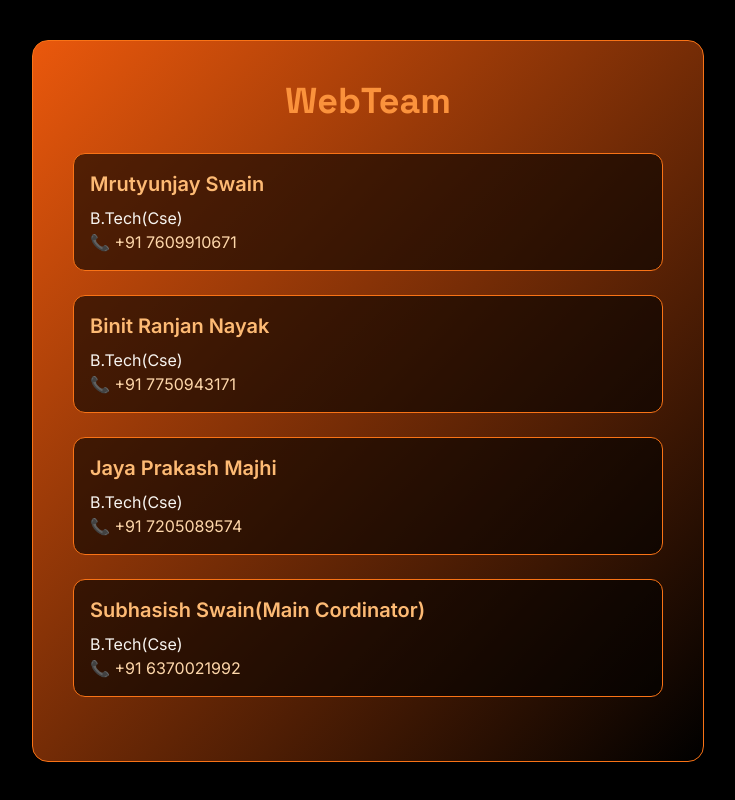
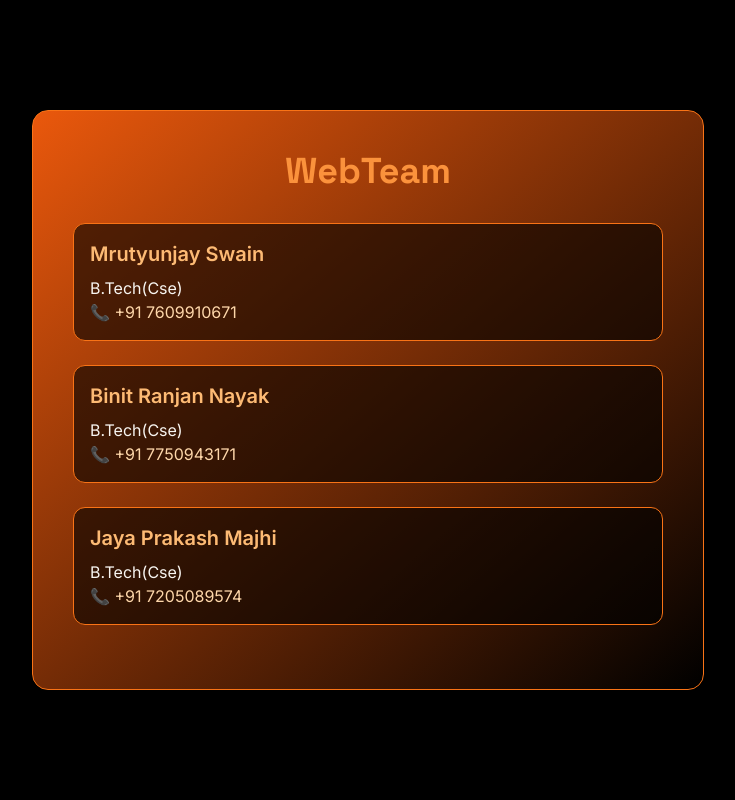
Before and after one commit to jayaprakash-majhi/college-event-website, a Next.js app: page /webTeam in a window 1280 px wide. Shown: the whole page, without its empty margins (272-1007 px from the left). Built offline with nearby package versions, Linux system fonts and the light colour scheme.

Commit message:
Your commit message

```diff
--- a/app/webTeam/page.tsx
+++ b/app/webTeam/page.tsx
@@ -33,13 +33,7 @@ export default function ContactPage() {
                     <p>B.Tech(Cse)</p>
                     <p className="text-orange-200">📞 +91 7205089574</p>
                 </div>
-                <div className="mb-6 p-4 rounded-xl border border-orange-500 bg-black/60">
-                    <h2 className="text-xl font-semibold mb-2 text-orange-300">
-                        Subhasish Swain(Main Cordinator)
-                    </h2>
-                    <p>B.Tech(Cse)</p>
-                    <p className="text-orange-200">📞 +91 6370021992</p>
-                </div>
+
 
                 {/* Email Section */}
 
```
